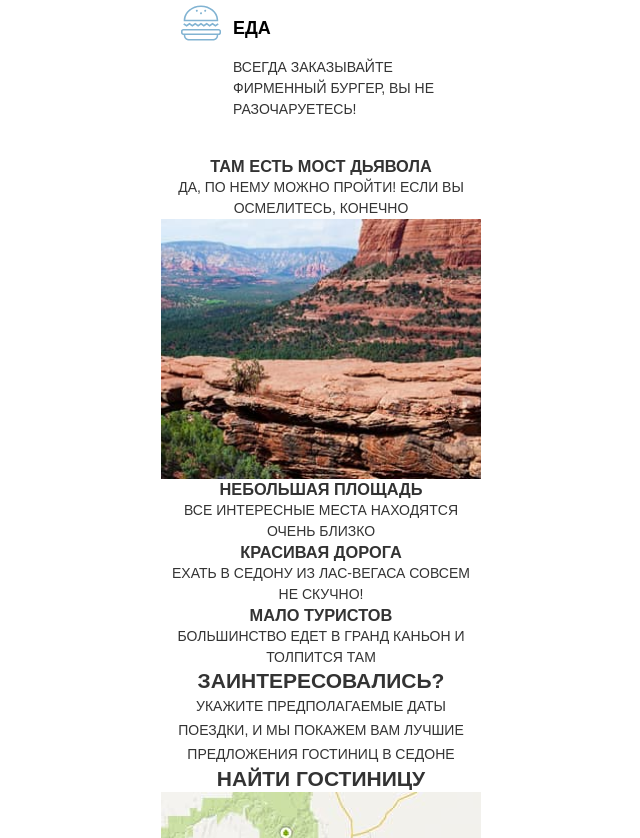
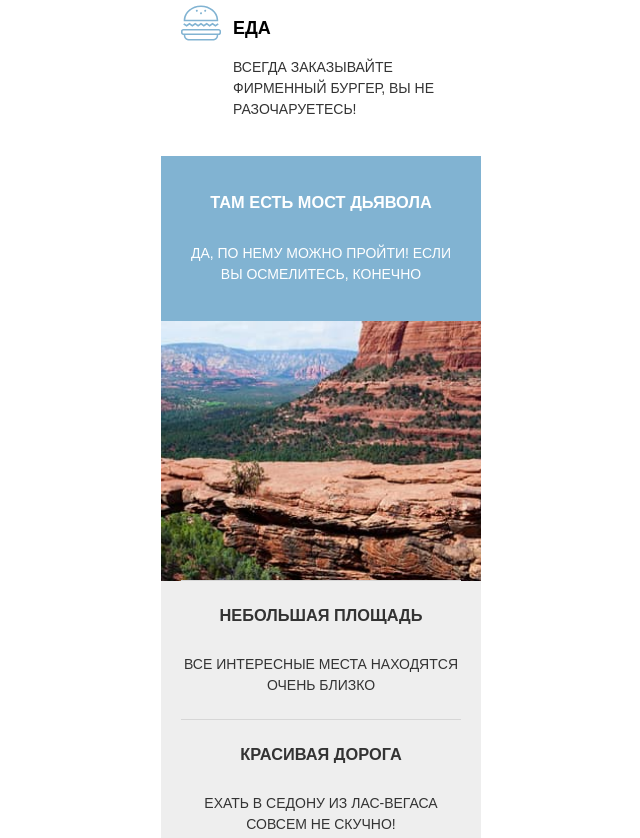
Before and after one commit to yyakimov/dodo-html-school, a website: page index.html in a window 1280 px wide. Shown: the part 1447-2285 px from the top of the page, without its empty margins (319-959 px from the left). Drawn offline with Linux system fonts and the light colour scheme.

Commit message:
Lesson 5
Add reasons paddings

```diff
--- a/index.html
+++ b/index.html
@@ -170,9 +170,9 @@
             </article>
           </li>
           <li class="reasons-item">
-            <article class="reason">
-              <h3 class="reason__header">Там есть Мост дьявола</h3>
-              <p class="reason__text">
+            <article class="bridge-reason">
+              <h3 class="bridge-reason__header">Там есть Мост дьявола</h3>
+              <p class="bridge-reason__text">
                 Да, по нему можно пройти! Если вы осмелитесь, конечно
               </p>
               <div class="bridge-banner"></div>
--- a/styles.css
+++ b/styles.css
@@ -8,9 +8,11 @@
 @import 'styles/blocks/banner.css';
 @import 'styles/blocks/reason.css';
 @import 'styles/blocks/reasons.css';
+@import 'styles/blocks/reasons-item.css';
 @import 'styles/blocks/city-reason.css';
 @import 'styles/blocks/city-reason-item.css';
 @import 'styles/blocks/city-reason-item-description.css';
+@import 'styles/blocks/bridge-reason.css';
 @import 'styles/blocks/search-motel.css';
 @import 'styles/blocks/hashtag.css';
 @import 'styles/blocks/developer.css';
--- /dev/null
+++ b/styles/blocks/bridge-reason.css
@@ -0,0 +1,12 @@
+.bridge-reason {
+    color: #FFF;
+    background-color: #81B3D2;
+}
+
+.bridge-reason__header {
+    padding: 36px 20px 14px 20px;
+}
+
+.bridge-reason__text {
+    padding: 16px 20px 36px 20px;
+}
--- /dev/null
+++ b/styles/blocks/reason.css
@@ -0,0 +1,11 @@
+.reason {
+    padding: 24px 20px;
+}
+
+.reason__header {
+    padding-bottom: 14px;
+}
+
+.reason__text {
+    padding-top: 14px;
+}
--- /dev/null
+++ b/styles/blocks/reasons-item.css
@@ -0,0 +1,14 @@
+.reasons-item {
+    background-color: #EEE;
+    position: relative;
+}
+
+.reasons-item:not(:last-child)::after {
+    content: "";
+    position: absolute;
+    height: 1px;
+    left: 20px;
+    right: 20px;
+    bottom: 0;
+    background-color: #D6D6D6;
+}
```
